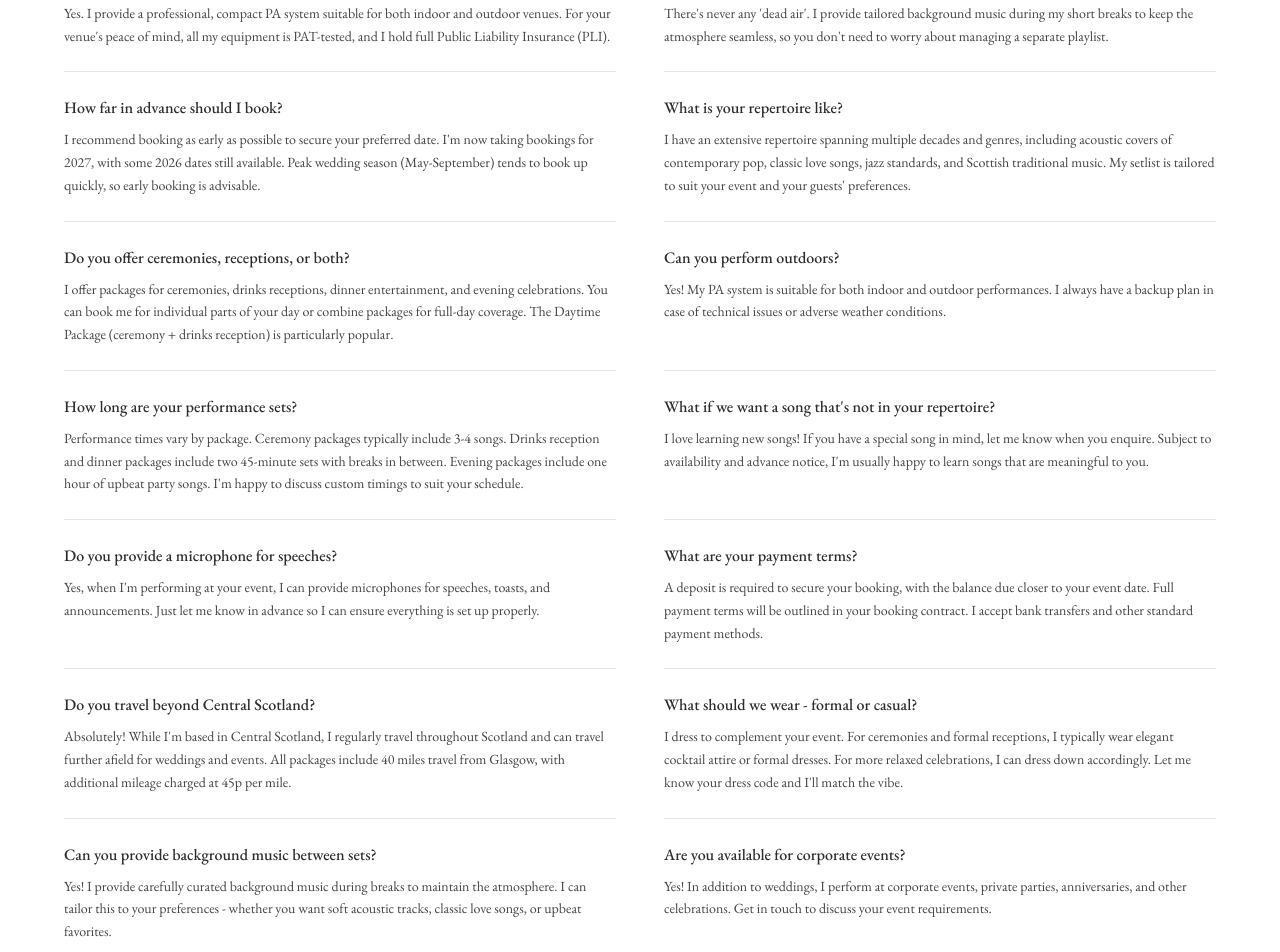
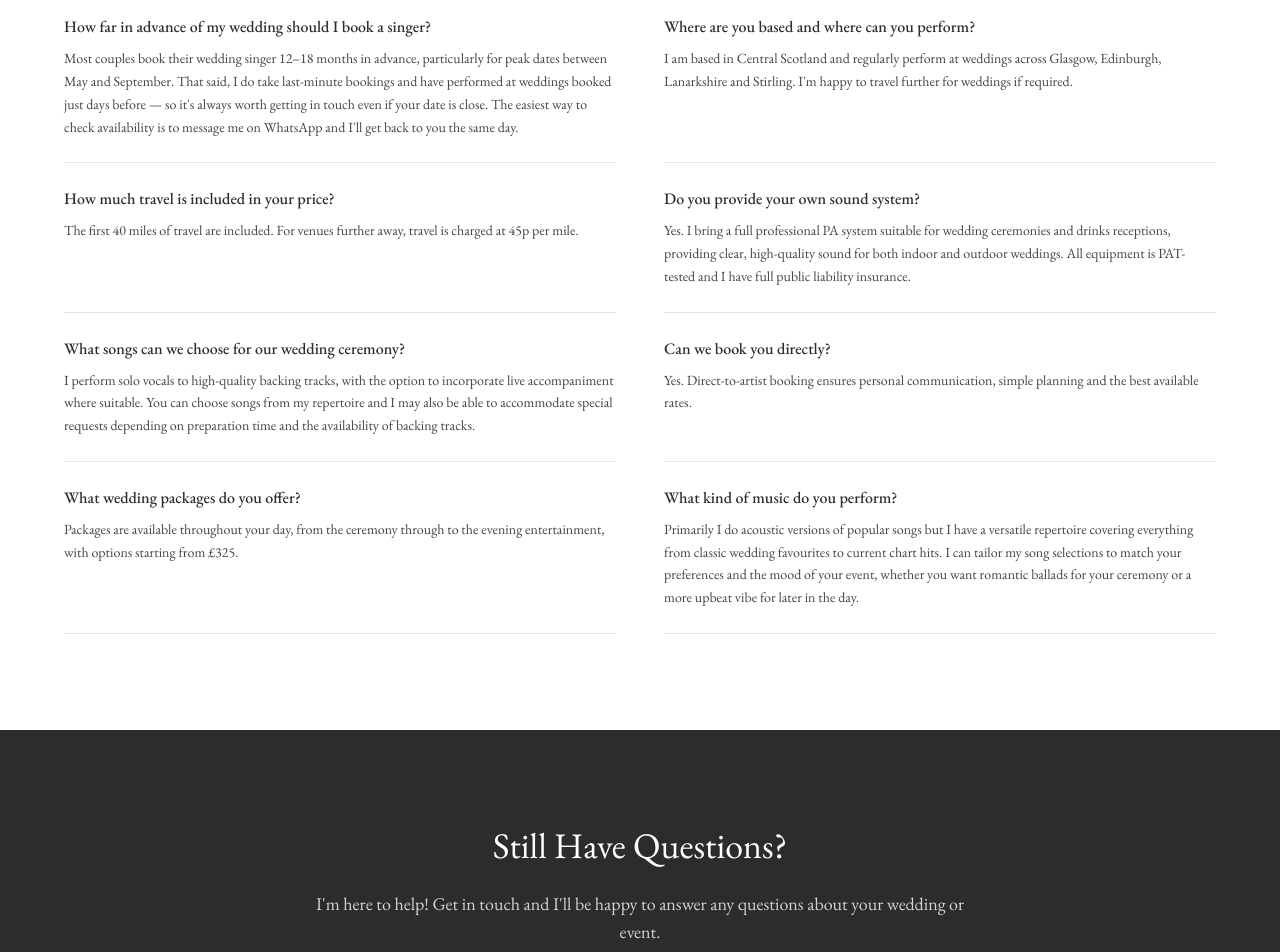
Before and after one commit to jsuth79/wedding-singer, a Next.js app: page /faq in a window 1280 px wide. Shown: the part 700-1652 px from the top of the page. Built offline with nearby package versions, Linux system fonts and the light colour scheme.

Commit message:
homepage updates

```diff
--- a/src/app/faq/page.tsx
+++ b/src/app/faq/page.tsx
@@ -16,94 +16,54 @@ export const metadata: Metadata = {
 
 const faqs = [
   {
+    question: "When does a wedding singer usually perform during a ceremony?",
+    answer:
+      "Wedding ceremony music is usually performed at several key moments. This often includes music while guests arrive, the walk down the aisle, music during the signing of the register, and an upbeat song as the couple exit the ceremony.",
+  },
+  {
+    question: "Why choose a live singer for your wedding ceremony?",
+    answer:
+      "Couples often tell me that live music adds something truly special to their wedding ceremony. Singing live during moments like the aisle entrance or signing of the register creates a warm and emotional atmosphere that recorded music can't quite replicate. Many couples say their guests comment on the music afterwards, and that the live performance helped create some of their favourite memories from the day.",
+  },
+  {
+    question: "How far in advance of my wedding should I book a singer?",
+    answer:
+      "Most couples book their wedding singer 12–18 months in advance, particularly for peak dates between May and September. That said, I do take last-minute bookings and have performed at weddings booked just days before — so it's always worth getting in touch even if your date is close. The easiest way to check availability is to message me on WhatsApp and I'll get back to you the same day.",
+  },
+  {
     question: "Where are you based and where can you perform?",
     answer:
-      "I am based in Central Scotland and regularly perform across Glasgow, Edinburgh, Lanarkshire, and Stirling. I am always happy to travel further afield. Just let me know your venue when you enquire.",
+      "I am based in Central Scotland and regularly perform at weddings across Glasgow, Edinburgh, Lanarkshire and Stirling. I'm happy to travel further for weddings if required.",
   },
   {
-    question: "Can we choose our own songs for the ceremony?",
+    question: "How much travel is included in your price?",
     answer:
-      "Absolutely. You can choose from my extensive repertoire of acoustic classics and modern hits. I may also be able to learn a special song (subject to availability) to make your walk down the aisle or first dance truly personal.",
+      "The first 40 miles of travel are included. For venues further away, travel is charged at 45p per mile.",
   },
   {
-    question: "Do you provide your own equipment and insurance?",
+    question: "Do you provide your own sound system?",
     answer:
-      "Yes. I provide a professional, compact PA system suitable for both indoor and outdoor venues. For your venue's peace of mind, all my equipment is PAT-tested, and I hold full Public Liability Insurance (PLI).",
+      "Yes. I bring a full professional PA system suitable for wedding ceremonies and drinks receptions, providing clear, high-quality sound for both indoor and outdoor weddings. All equipment is PAT-tested and I have full public liability insurance.",
   },
   {
-    question: "What happens when you aren't singing?",
+    question: "What songs can we choose for our wedding ceremony?",
     answer:
-      "There's never any 'dead air'. I provide tailored background music during my short breaks to keep the atmosphere seamless, so you don't need to worry about managing a separate playlist.",
+      "I perform solo vocals to high-quality backing tracks, with the option to incorporate live accompaniment where suitable. You can choose songs from my repertoire and I may also be able to accommodate special requests depending on preparation time and the availability of backing tracks.",
   },
   {
-    question: "How far in advance should I book?",
+    question: "Can we book you directly?",
     answer:
-      "I recommend booking as early as possible to secure your preferred date. I'm now taking bookings for 2027, with some 2026 dates still available. Peak wedding season (May-September) tends to book up quickly, so early booking is advisable.",
+      "Yes. Direct-to-artist booking ensures personal communication, simple planning and the best available rates.",
   },
   {
-    question: "What is your repertoire like?",
+    question: "What wedding packages do you offer?",
     answer:
-      "I have an extensive repertoire spanning multiple decades and genres, including acoustic covers of contemporary pop, classic love songs, jazz standards, and Scottish traditional music. My setlist is tailored to suit your event and your guests' preferences.",
+      "Packages are available throughout your day, from the ceremony through to the evening entertainment, with options starting from £325.",
   },
   {
-    question: "Do you offer ceremonies, receptions, or both?",
+    question: "What kind of music do you perform?",
     answer:
-      "I offer packages for ceremonies, drinks receptions, dinner entertainment, and evening celebrations. You can book me for individual parts of your day or combine packages for full-day coverage. The Daytime Package (ceremony + drinks reception) is particularly popular.",
-  },
-  {
-    question: "Can you perform outdoors?",
-    answer:
-      "Yes! My PA system is suitable for both indoor and outdoor performances. I always have a backup plan in case of technical issues or adverse weather conditions.",
-  },
-  {
-    question: "How long are your performance sets?",
-    answer:
-      "Performance times vary by package. Ceremony packages typically include 3-4 songs. Drinks reception and dinner packages include two 45-minute sets with breaks in between. Evening packages include one hour of upbeat party songs. I'm happy to discuss custom timings to suit your schedule.",
-  },
-  {
-    question: "What if we want a song that's not in your repertoire?",
-    answer:
-      "I love learning new songs! If you have a special song in mind, let me know when you enquire. Subject to availability and advance notice, I'm usually happy to learn songs that are meaningful to you.",
-  },
-  {
-    question: "Do you provide a microphone for speeches?",
-    answer:
-      "Yes, when I'm performing at your event, I can provide microphones for speeches, toasts, and announcements. Just let me know in advance so I can ensure everything is set up properly.",
-  },
-  {
-    question: "What are your payment terms?",
-    answer:
-      "A deposit is required to secure your booking, with the balance due closer to your event date. Full payment terms will be outlined in your booking contract. I accept bank transfers and other standard payment methods.",
-  },
-  {
-    question: "Do you travel beyond Central Scotland?",
-    answer:
-      "Absolutely! While I'm based in Central Scotland, I regularly travel throughout Scotland and can travel further afield for weddings and events. All packages include 40 miles travel from Glasgow, with additional mileage charged at 45p per mile.",
-  },
-  {
-    question: "What should we wear - formal or casual?",
-    answer:
-      "I dress to complement your event. For ceremonies and formal receptions, I typically wear elegant cocktail attire or formal dresses. For more relaxed celebrations, I can dress down accordingly. Let me know your dress code and I'll match the vibe.",
-  },
-  {
-    question: "Can you provide background music between sets?",
-    answer:
-      "Yes! I provide carefully curated background music during breaks to maintain the atmosphere. I can tailor this to your preferences - whether you want soft acoustic tracks, classic love songs, or upbeat favorites.",
-  },
-  {
-    question: "Are you available for corporate events?",
-    answer:
-      "Yes! In addition to weddings, I perform at corporate events, private parties, anniversaries, and other celebrations. Get in touch to discuss your event requirements.",
-  },
-  {
-    question: "How do I check your availability?",
-    answer:
-      "The quickest way is to WhatsApp me on +44 7740 360678 (I typically respond within 1-2 hours), or you can fill out the contact form on my website. Let me know your event date, venue, and which package you're interested in.",
-  },
-  {
-    question: "Do you offer package discounts?",
-    answer:
-      "Yes! If you book multiple parts of your day (e.g., ceremony AND reception), my combined packages offer better value than booking separately. The Daytime Package and Full Shebang packages are designed to give you the best rates for full-day coverage.",
+      "Primarily I do acoustic versions of popular songs but I have a versatile repertoire covering everything from classic wedding favourites to current chart hits. I can tailor my song selections to match your preferences and the mood of your event, whether you want romantic ballads for your ceremony or a more upbeat vibe for later in the day.",
   },
 ];
 
--- a/src/app/page.tsx
+++ b/src/app/page.tsx
@@ -94,28 +94,28 @@ export default function HomePage() {
       <HeroSection />
 
       {/* Awards Bar */}
-      <section className="py-6 bg-[#2C2C2C]">
-        <div className="max-w-6xl mx-auto px-6">
-          <div className="flex flex-col md:flex-row items-center justify-center gap-8 text-center">
-            <div className="text-stone-300">
-              <p className="text-[#C4A882] text-sm font-medium mb-1">
-                Scottish Wedding Awards 2026
+      <section className="py-4 md:py-6 bg-[#2C2C2C]">
+        <div className="max-w-6xl mx-auto px-4 md:px-6">
+          <div className="flex flex-row items-center justify-center gap-4 md:gap-8 text-center">
+            <div className="text-stone-300 flex-1 md:flex-none">
+              <p className="text-[#C4A882] text-xs md:text-sm font-medium mb-0.5 md:mb-1">
+                Scottish Wedding Awards
               </p>
-              <p className="text-xs">Ceremony Entertainer of the Year</p>
+              <p className="text-[10px] md:text-xs">2026 Winner</p>
             </div>
-            <div className="hidden md:block h-8 w-px bg-stone-700" />
-            <div className="text-stone-300">
-              <p className="text-[#C4A882] text-sm font-medium mb-1">
-                Confetti Awards 2025
+            <div className="h-8 w-px bg-stone-700" />
+            <div className="text-stone-300 flex-1 md:flex-none">
+              <p className="text-[#C4A882] text-xs md:text-sm font-medium mb-0.5 md:mb-1">
+                Confetti Awards
               </p>
-              <p className="text-xs">Finalist, Best Ceremony Entertainer</p>
+              <p className="text-[10px] md:text-xs">2025 Finalist</p>
             </div>
-            <div className="hidden md:block h-8 w-px bg-stone-700" />
-            <div className="text-stone-300">
-              <p className="text-[#C4A882] text-sm font-medium mb-1">
+            <div className="h-8 w-px bg-stone-700" />
+            <div className="text-stone-300 flex-1 md:flex-none">
+              <p className="text-[#C4A882] text-xs md:text-sm font-medium mb-0.5 md:mb-1">
                 UKbride
               </p>
-              <p className="text-xs">Approved Wedding Supplier</p>
+              <p className="text-[10px] md:text-xs">Approved Supplier</p>
             </div>
           </div>
         </div>
--- a/src/components/HeroSection.tsx
+++ b/src/components/HeroSection.tsx
@@ -3,8 +3,20 @@ import Image from "next/image";
 
 export default function HeroSection() {
   return (
-    <section className="relative h-[75vh] min-h-[550px] lg:h-[78vh] xl:h-[85vh] flex flex-col justify-between bg-stone-100">
-      {/* Background image */}
+    <section className="pt-28 pb-16 md:pt-32 md:pb-24 px-6 bg-[#F5F5F5]">
+      <div className="max-w-6xl mx-auto">
+        <div className="grid grid-cols-1 lg:grid-cols-2 gap-8 lg:gap-12 items-center">
+          {/* Left content - heading and CTA */}
+          <div className="text-center lg:text-left">
+            <h1 className="text-4xl md:text-5xl lg:text-6xl font-serif text-[#2C2C2C] mb-6 leading-tight">
+              Award-Winning Vocals. Unforgettable Atmosphere.
+            </h1>
+            <p className="text-lg md:text-xl text-[#444444] leading-relaxed lg:mb-8">
+              Tailored live music for elegant Scottish celebrations.
+            </p>
+
+            {/* Image - mobile only (between subtitle and CTA) */}
+            <div className="relative aspect-[4/5] rounded-2xl overflow-hidden my-8 lg:hidden">
               <Image
                 src="/images/nicola-mason-wedding-events-singer.jpg"
                 alt="Nicola Mason performing at a wedding"
@@ -12,32 +24,34 @@ export default function HeroSection() {
                 className="object-cover object-top"
                 priority
               />
-      <div className="absolute inset-0 bg-black/25" />
+            </div>
 
-      {/* Top content - heading and subheading */}
-      <div className="relative z-10 px-6 pt-32 max-w-6xl mx-auto w-full">
-        <div className="text-center md:text-left md:max-w-2xl">
-          <h1 className="text-4xl md:text-6xl font-serif text-white mb-6 leading-tight">
-            Award-Winning Vocals. Unforgettable Atmosphere.
-          </h1>
-          <p className="text-lg md:text-xl text-stone-200 leading-relaxed">
-            Tailored live music for elegant Scottish celebrations.
+            <div className="flex justify-center lg:justify-start">
+              <Link
+                href="/weddings"
+                className="inline-flex flex-col items-center bg-[#2C2C2C] hover:bg-[#1a1a1a] text-white px-8 py-4 text-sm uppercase tracking-wider transition-colors rounded-[4px]"
+              >
+                <span className="font-medium">View Wedding Packages</span>
+                <span className="text-xs normal-case tracking-normal mt-1 opacity-90">
+                  Starting from £325
+                </span>
+              </Link>
+            </div>
+            <p className="mt-6 text-[#888888] text-sm">
+              Now booking for 2027 &bull; Limited 2026 dates available
             </p>
           </div>
+
+          {/* Right content - image (desktop only) */}
+          <div className="hidden lg:block relative aspect-[3/4] rounded-2xl overflow-hidden">
+            <Image
+              src="/images/nicola-mason-wedding-events-singer.jpg"
+              alt="Nicola Mason performing at a wedding"
+              fill
+              className="object-cover object-top"
+              priority
+            />
           </div>
-
-      {/* Bottom content - button and booking notes */}
-      <div className="relative z-10 px-6 pb-12 max-w-6xl mx-auto w-full">
-        <div className="text-center md:text-right">
-          <Link
-            href="/weddings"
-            className="inline-block bg-[#2C2C2C] hover:bg-[#1a1a1a] text-white px-8 py-4 text-sm uppercase tracking-wider transition-colors rounded-[4px]"
-          >
-            View My Wedding Packages
-          </Link>
-          <p className="mt-6 text-stone-300 text-sm">
-            Now booking for 2027 &bull; Limited 2026 dates available
-          </p>
         </div>
       </div>
     </section>
```
Lines whose indentation alone changed are shown as unchanged.
